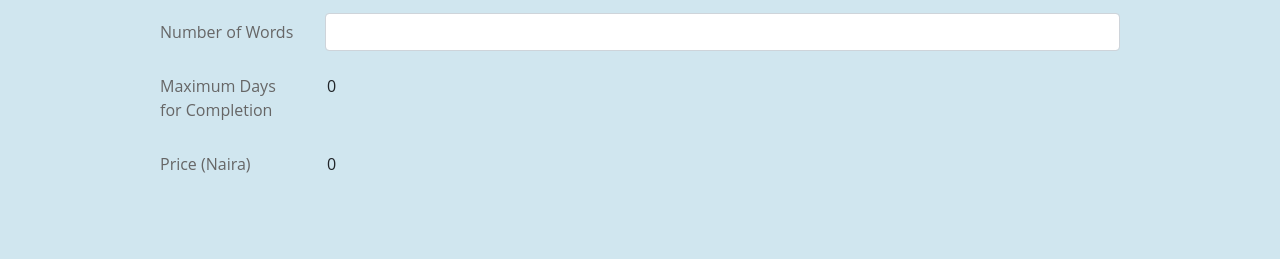
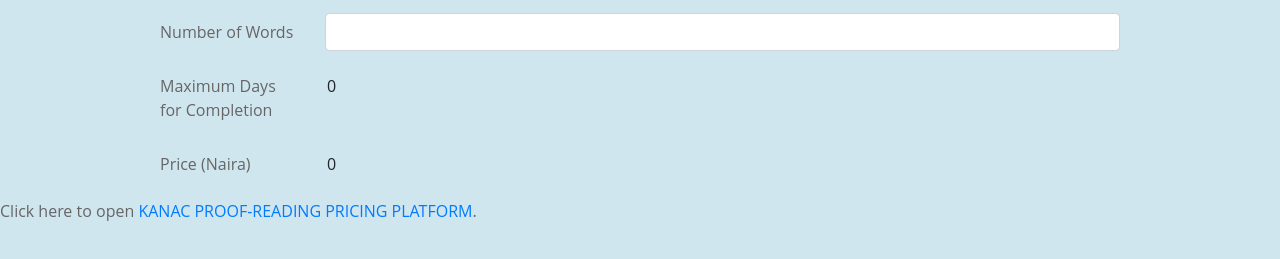
Before and after one commit to yasafova/kanac-pricing.github.io, a plain HTML site: page index.html in a window 1280 px wide. Shown: the part 107-366 px from the top of the page. Drawn offline with nearby package versions, Linux system fonts and the light colour scheme.

Commit message:
Update index.html

```diff
--- a/index.html
+++ b/index.html
@@ -70,6 +70,9 @@ body {
 </form>
 
 </div>
+
+<p>Click here to open <a href="t_KANAC PROOF-READING PRICING PLATFORM.html">KANAC PROOF-READING PRICING PLATFORM</a>.</p>
+
 </body>
 
 <script type="text/javascript">
```
